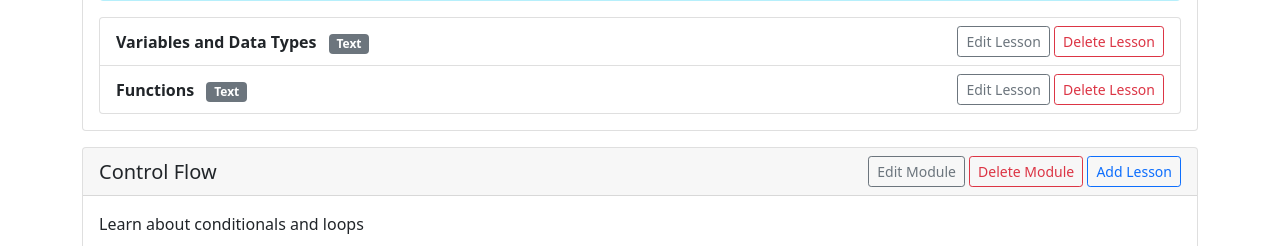
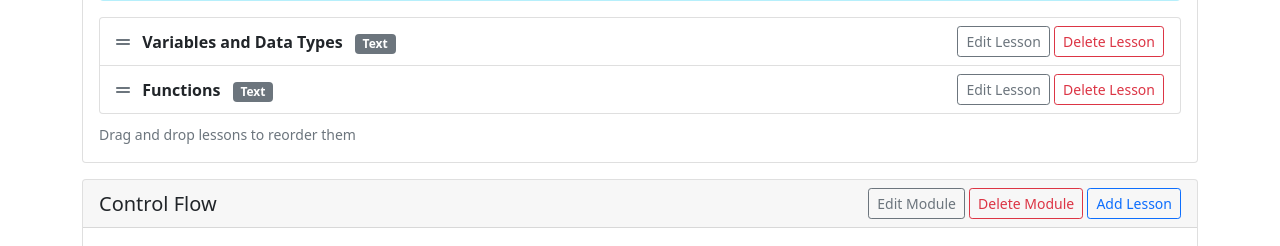
Before and after one commit to VanDung-dev/LearnOnline, a Django app: page /instructor/courses/introduction-to-python/edit/ in a window 1280 px wide. Shown: the part 1300-1546 px from the top of the page. Run offline with Django 5.2, Linux system fonts and the light colour scheme; a user stored in the database is signed in; data comes from the database, SQL or seed files in the repository; some libraries are stand-ins or nearby versions.

Commit message:
feat(courses): add lesson reordering functionality
- Implement new view function to handle AJAX-based lesson reordering
- Update URLs to include new reorder_lessons path
- Modify template to allow drag-and-drop sorting of lessons
- Add jQuery and jQuery UI for sortable functionalit
y- Implement AJAX logic to send reordered lesson list to server

```diff
--- a/courses/urls.py
+++ b/courses/urls.py
@@ -23,6 +23,7 @@ urlpatterns = [
     path('instructor/courses/<slug:course_slug>/modules/<int:module_id>/lessons/create/', views.create_lesson, name='create_lesson'),
     path('instructor/courses/<slug:course_slug>/modules/<int:module_id>/lessons/<int:lesson_id>/edit/', views.edit_lesson, name='edit_lesson'),
     path('instructor/courses/<slug:course_slug>/modules/<int:module_id>/lessons/<int:lesson_id>/delete/', views.delete_lesson, name='delete_lesson'),
+    path('instructor/courses/<slug:course_slug>/modules/<int:module_id>/lessons/reorder/', views.reorder_lessons, name='reorder_lessons'),
 
     # Quiz configuration URLs
     path('instructor/lessons/<int:lesson_id>/quiz/configure/', views.configure_quiz, name='configure_quiz'),
--- a/courses/views.py
+++ b/courses/views.py
@@ -1,6 +1,6 @@
 from django.shortcuts import render, get_object_or_404, redirect
 from django.contrib.auth.decorators import login_required
-from django.http import HttpResponseForbidden, Http404
+from django.http import HttpResponseForbidden, Http404, JsonResponse
 from django.contrib import messages
 from django.db import models
 from django.utils import timezone
@@ -737,6 +737,38 @@ def course_certificate(request, certificate_id):
     return render(request, 'courses/certificate.html', context)
 
 
+@login_required
+def reorder_lessons(request, course_slug, module_id):
+    """
+    Handle lesson reordering via AJAX drag and drop
+    """
+    print(f"Reorder lessons called with course_slug: {course_slug}, module_id: {module_id}")
+    print(f"Request method: {request.method}")
+    print(f"Is AJAX: {request.headers.get('X-Requested-With') == 'XMLHttpRequest'}")
+
+    course = get_object_or_404(Course, slug=course_slug, instructor=request.user)
+    module = get_object_or_404(Module, id=module_id, course=course)
+    print(f"Found module: {module.title}")
+
+    if request.method == 'POST' and request.headers.get('X-Requested-With') == 'XMLHttpRequest':
+        try:
+            # Get the ordered lesson IDs from the request
+            lesson_order = request.POST.getlist('lesson_order[]')
+            print(f"Lesson order received: {lesson_order}")
+
+            # Update the order of each lesson
+            for index, lesson_id in enumerate(lesson_order):
+                Lesson.objects.filter(id=lesson_id, module=module).update(order=index)
+                print(f"Updated lesson {lesson_id} order to {index}")
+
+            return JsonResponse({'status': 'success'})
+        except Exception as e:
+            print(f"Error in reorder_lessons: {str(e)}")
+            return JsonResponse({'status': 'error', 'message': str(e)})
+
+    return JsonResponse({'status': 'error', 'message': 'Invalid request'})
+
+
 # Custom 404 view
 def custom_page_not_found(request, exception):
     print("Custom 404 view called")  # Debug print
--- a/templates/courses/edit_course.html
+++ b/templates/courses/edit_course.html
@@ -159,10 +159,12 @@
                     <br><strong>Default Deadline (based on course opening date):</strong> {{ module.get_deadline }}
                 </div>
                 {% if module.lessons.all %}
-                    <ul class="list-group">
+                    <div class="sortable-lessons" data-module-id="{{ module.id }}">
+                        <ul class="list-group lesson-list">
                             {% for lesson in module.lessons.all %}
-                            <li class="list-group-item d-flex justify-content-between align-items-center">
+                                <li class="list-group-item d-flex justify-content-between align-items-center sortable-lesson" data-lesson-id="{{ lesson.id }}">
                                     <div>
+                                        <i class="fas fa-grip-lines me-2 text-muted handle" style="cursor: move;"></i>
                                         <strong>{{ lesson.title }}</strong>
                                         <span class="badge bg-secondary ms-2">{{ lesson.lesson_type|capfirst }}</span>
                                         {% if not lesson.is_published %}
@@ -187,6 +189,10 @@
                                 </li>
                             {% endfor %}
                         </ul>
+                    </div>
+                    <div class="mt-2">
+                        <small class="text-muted">Drag and drop lessons to reorder them</small>
+                    </div>
                 {% else %}
                     <p class="text-muted">No lessons in this module yet.</p>
                 {% endif %}
@@ -204,3 +210,73 @@
     </div>
 {% endif %}
 {% endblock %}
+
+{% block extra_js %}
+<script src="https://code.jquery.com/jquery-3.6.0.min.js"></script>
+<script src="https://code.jquery.com/ui/1.13.2/jquery-ui.min.js"></script>
+<script>
+$(document).ready(function() {
+    // Enable sorting for each module's lessons
+    $('.sortable-lessons').each(function() {
+        const moduleId = $(this).data('module-id');
+        const list = $(this).find('.lesson-list');
+        const courseSlug = '{{ course.slug }}';
+
+        list.sortable({
+            handle: '.handle',
+            update: function(event, ui) {
+                const lessonIds = [];
+                list.find('.sortable-lesson').each(function() {
+                    lessonIds.push($(this).data('lesson-id'));
+                });
+
+                console.log('Sending lesson order:', lessonIds);
+                console.log('Module ID:', moduleId);
+                console.log('Course slug:', courseSlug);
+
+                // Show a temporary message
+                const originalText = $('.text-muted:contains("Drag and drop lessons")').text();
+                $('.text-muted:contains("Drag and drop lessons")').text('Saving order...');
+
+                // Send AJAX request to update order
+                $.ajax({
+                    url: `/instructor/courses/${encodeURIComponent(courseSlug)}/modules/${moduleId}/lessons/reorder/`,
+                    method: 'POST',
+                    headers: {
+                        'X-CSRFToken': $('[name=csrfmiddlewaretoken]').val(),
+                        'X-Requested-With': 'XMLHttpRequest'
+                    },
+                    data: {
+                        lesson_order: lessonIds
+                    },
+                    success: function(response) {
+                        console.log('Server response:', response);
+                        if (response.status === 'success') {
+                            console.log('Lessons reordered successfully');
+                            $('.text-muted:contains("Saving order")').text('Order saved successfully!');
+                            setTimeout(function() {
+                                $('.text-muted:contains("Order saved")').text(originalText);
+                            }, 2000);
+                        } else {
+                            console.error('Error reordering lessons:', response.message);
+                            $('.text-muted:contains("Saving order")').text('Error saving order: ' + response.message);
+                            // Revert the sort
+                            list.sortable('cancel');
+                        }
+                    },
+                    error: function(xhr, status, error) {
+                        console.error('AJAX error:', error);
+                        console.error('Response text:', xhr.responseText);
+                        $('.text-muted:contains("Saving order")').text('Error saving order. Check console for details.');
+                        // Revert the sort
+                        list.sortable('cancel');
+                    }
+                });
+            }
+        });
+
+        list.disableSelection();
+    });
+});
+</script>
+{% endblock %}
```
Lines whose indentation alone changed are shown as unchanged.
